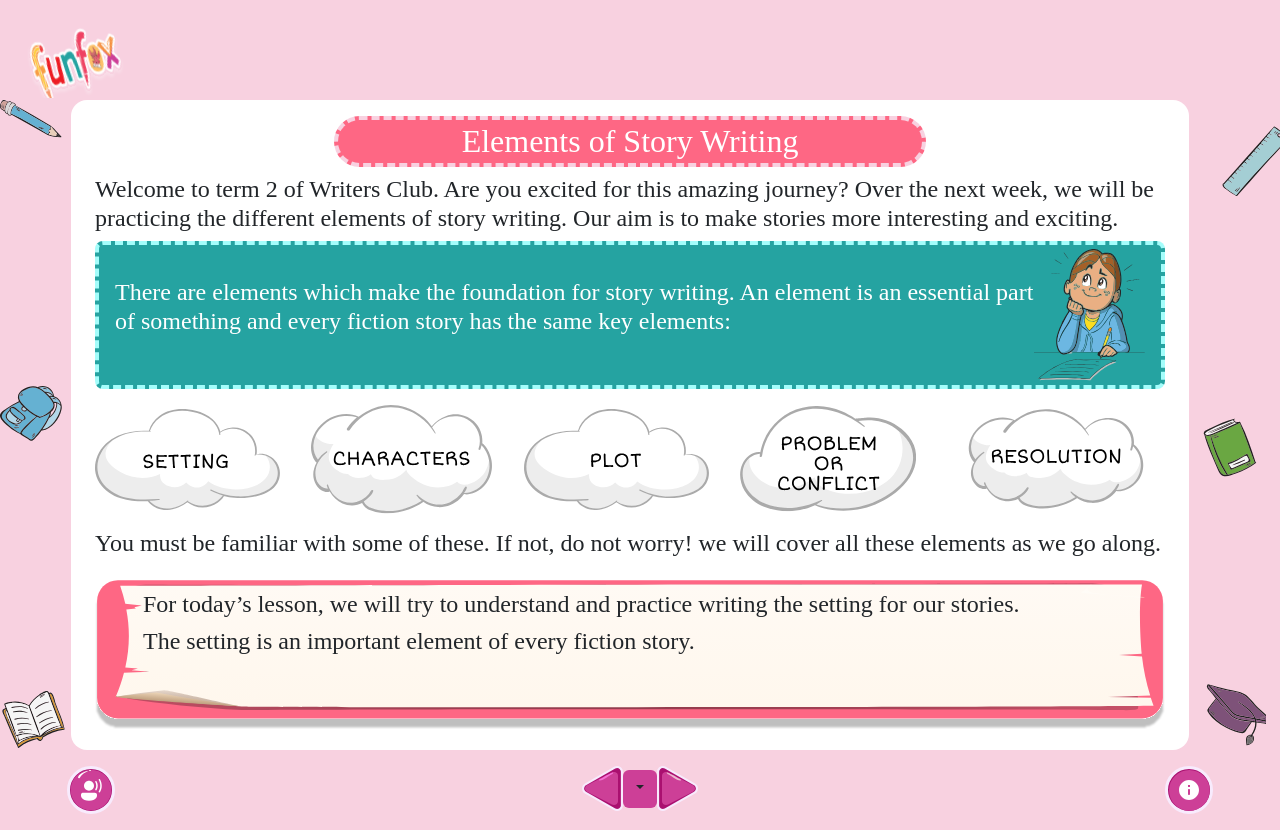
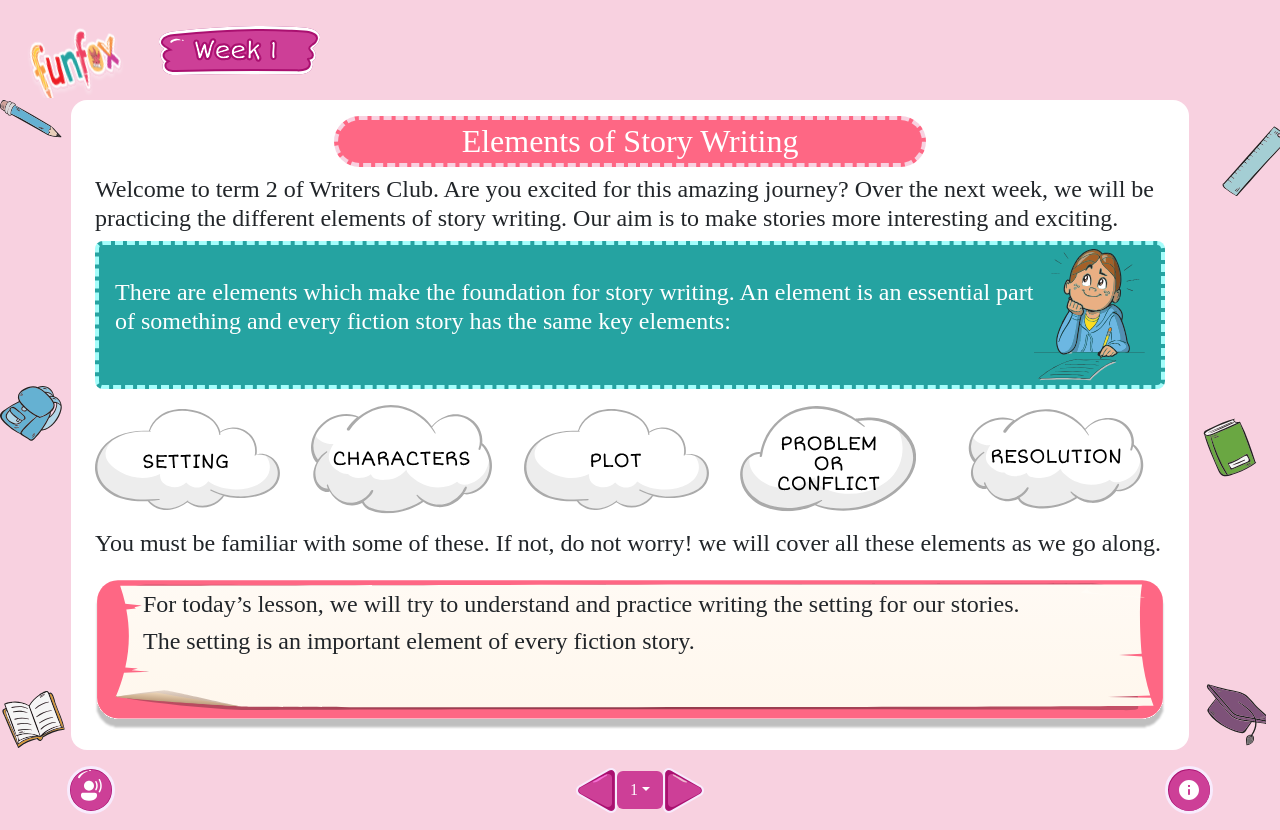
Before and after one commit to Mitchellindev/Funfox_assessment, a React (Vite) app: page / in a window 1280 px wide. Built offline with nearby package versions, Linux system fonts and the light colour scheme; a web font is replaced by a local one.

Commit message:
completed the functionalities

```diff
--- a/src/App.jsx
+++ b/src/App.jsx
@@ -1,3 +1,4 @@
+import { useState } from "react";
 import "./App.css";
 import {
   BagIcon,
@@ -11,14 +12,20 @@ import {
   PencilIcon,
   PreviousIcon,
   RulerIcon,
+  WeekOne,
 } from "./assets";
 import FirstSlide from "./slides/first_slide/FirstSlide";
 
+import SecondSlide from "./slides/second_slide/SecondSlide";
+
 function App() {
+  const [currentSlide, setCurrentSlide] = useState(0);
+  const slides = [<FirstSlide key={0} />, <SecondSlide key={1} />];
   return (
     <>
       <div className=" position-relative justify-content-center align-items-center app_container ">
         <img src={Logo} alt="funfox logo" />
+        {currentSlide == 0 && <img src={WeekOne} alt="funfox logo" />}
         <div className="d-flex gap-1 ">
           <div className="d-flex flex-column justify-content-between">
             <div>
@@ -31,7 +38,7 @@ function App() {
               <img src={OpenBookIcon} alt="" />
             </div>
           </div>
-          <FirstSlide />
+          {slides[currentSlide]}
           <div className="d-flex flex-column justify-content-between">
             <div>
               <img src={RulerIcon} alt="" />
@@ -46,34 +53,46 @@ function App() {
         </div>
         <div className="d-flex justify-content-between px-4 py-3 " id="footer">
           <img src={CallIcon} alt="call" />
-          <div>
-            <img src={PreviousIcon} alt="previous icon" />
-            <div className="btn-group">
+          <div className="d-flex align-items-center">
+            <img
+              src={PreviousIcon}
+              alt="previous icon"
+              onClick={() => {
+                setCurrentSlide((prev) => Math.max(0, prev - 1));
+              }}
+            />
+            <div className="dropdown">
               <button
+                className="btn text-white dropdown-toggle"
                 type="button"
-                className="btn  dropdown-toggle"
                 data-bs-toggle="dropdown"
                 aria-expanded="false"
-              ></button>
+              >
+                {currentSlide + 1}
+              </button>
               <ul className="dropdown-menu">
                 <li>
                   <a className="dropdown-item" href="#">
-                    Action
+                    1
                   </a>
                 </li>
                 <li>
                   <a className="dropdown-item" href="#">
-                    Another action
-                  </a>
-                </li>
-                <li>
-                  <a className="dropdown-item" href="#">
-                    Something else here
+                    2
                   </a>
                 </li>
               </ul>
             </div>
-            <img src={NextIcon} alt="next icon" />
+
+            <img
+              src={NextIcon}
+              alt="next icon"
+              onClick={() => {
+                setCurrentSlide((prev) =>
+                  Math.min(slides.length - 1, prev + 1)
+                );
+              }}
+            />
           </div>
           <img src={InfoIcon} alt="info icon" />
         </div>
--- a/src/assets/index.js
+++ b/src/assets/index.js
@@ -21,6 +21,7 @@ import ResolutionElement from "./images/resolution.svg";
 import RulerIcon from "./images/ruler.svg";
 import SettingElement from "./images/setting.svg";
 import SunnyDay from "./images/sunny_day.svg";
+import WeekOne from "./images/week_1.svg";
 
 export {
   BagIcon,
@@ -46,4 +47,5 @@ export {
   RulerIcon,
   SettingElement,
   SunnyDay,
+  WeekOne,
 };
```
Also changed, not shown: src/assets/images/week_1.svg (added).
